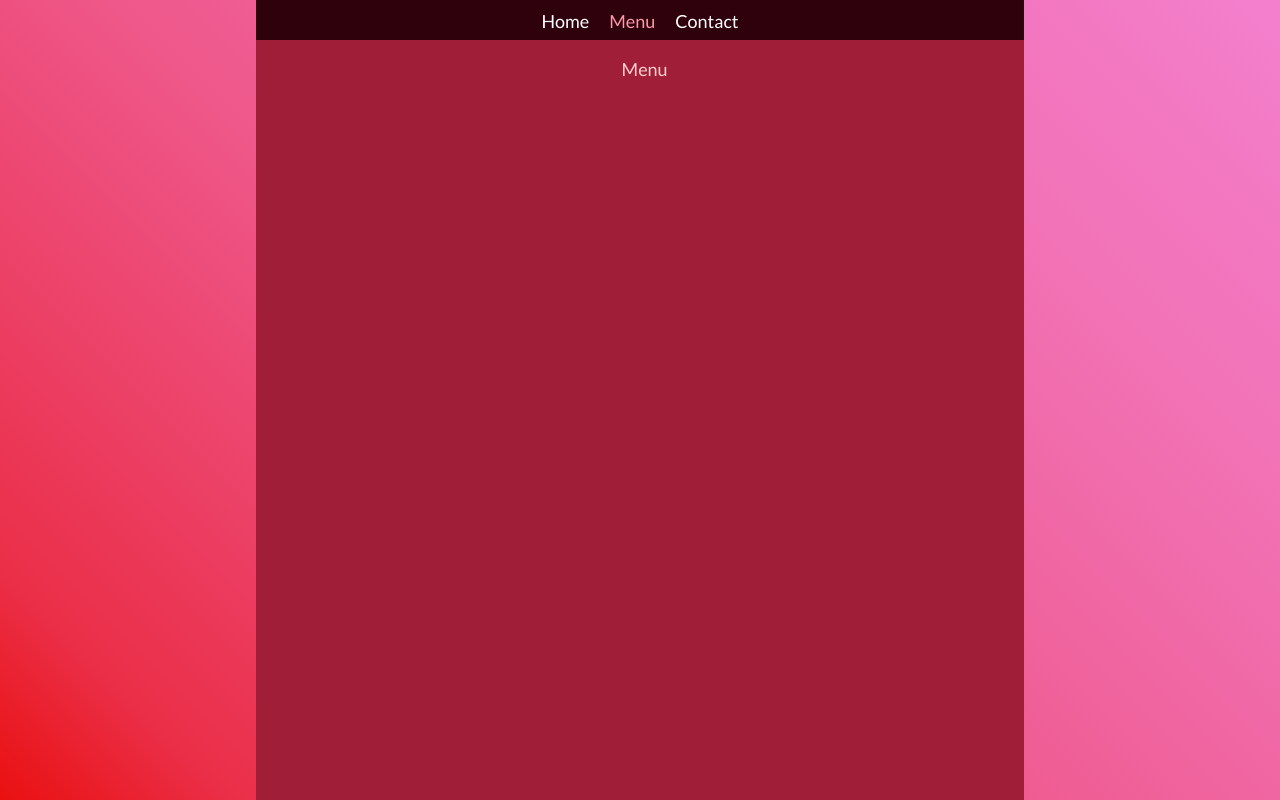
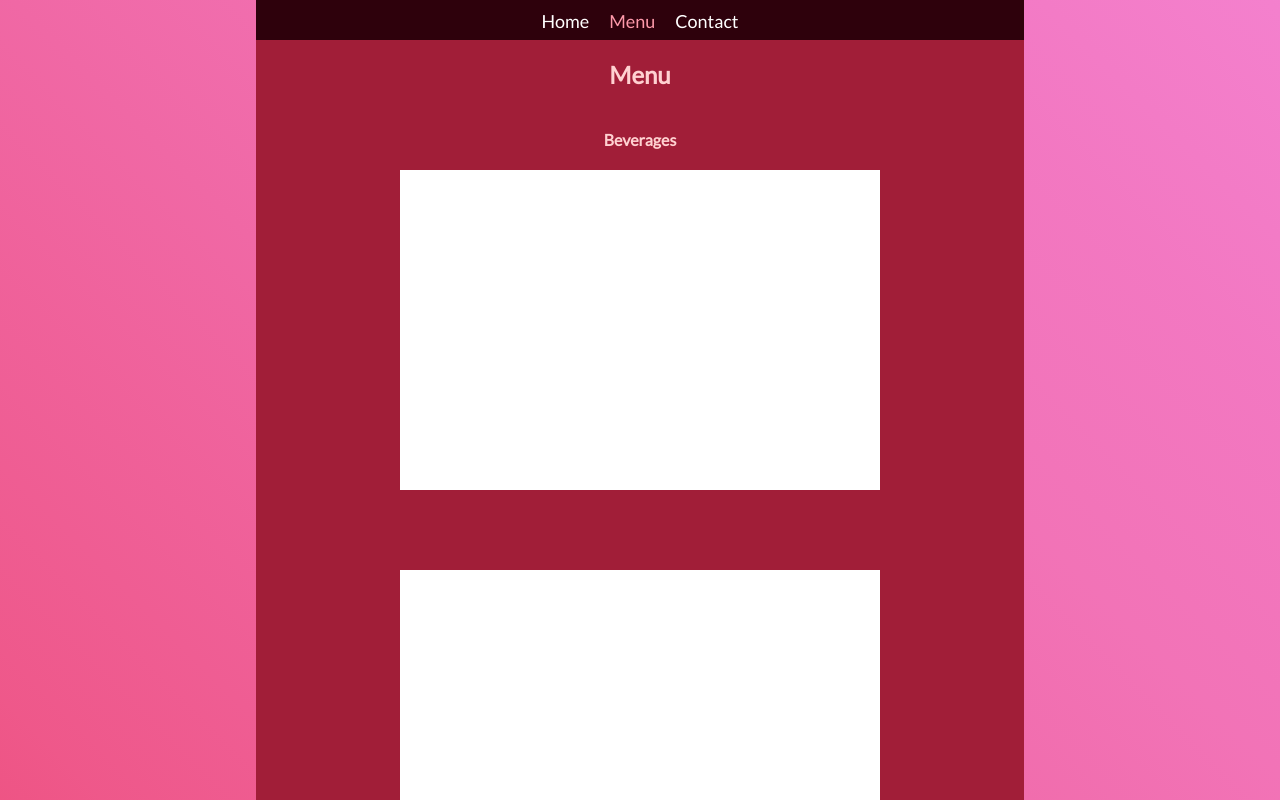
Before and after one commit to EnterOrion/restaurant-page, a website built with webpack: page dist/index.html in a window 1280 px wide. Both pictures are taken after a click on the button "Menu". Shown: the top 800 px of the page. Built offline with nearby package versions, Linux system fonts and the light colour scheme.

Commit message:
Very basic menu skeleton

```diff
--- a/src/pages/menu.js
+++ b/src/pages/menu.js
@@ -2,10 +2,38 @@ function menuPage() {
     activeButton('nav2');
     const content = document.querySelector('#main');
     content.textContent = "";
-    const paragraph = document.createElement("p");
-    paragraph.textContent = "Menu";
-    content.appendChild(paragraph);
+    const menuHeader = document.createElement("h2");
+    const foodHeader = document.createElement("h4");
+    const drinkHeader = document.createElement("h4");
+
+    menuHeader.textContent = "Menu";
+    foodHeader.textContent = "Food";
+    drinkHeader.textContent = "Beverages";
+    const menuItems = createDiv("menu");
+    const item1 = createDiv("item1");
+    const item2 = createDiv("item2");
+    const item3 = createDiv("item3");
+    const item4 = createDiv("item4");
+    const item5 = createDiv("item5");
+
+
+    content.appendChild(menuHeader);
+    content.appendChild(drinkHeader);
+    menuItems.appendChild(item1);
+    menuItems.appendChild(item2);
+    menuItems.appendChild(item3);
+    menuItems.appendChild(foodHeader);
+    menuItems.appendChild(item4);
+    menuItems.appendChild(item5);
+    content.appendChild(menuItems);
 }
+
+function createDiv(id) {
+    const divItem = document.createElement("div");
+    divItem.setAttribute('id', id);
+    return divItem;
+}
+
 
 function activeButton(id) {
     const activeButton = document.querySelector('.tab.active');
```
Also changed, not shown: dist/main.js, dist/style.css, dist/style.scss, 1 other file.
